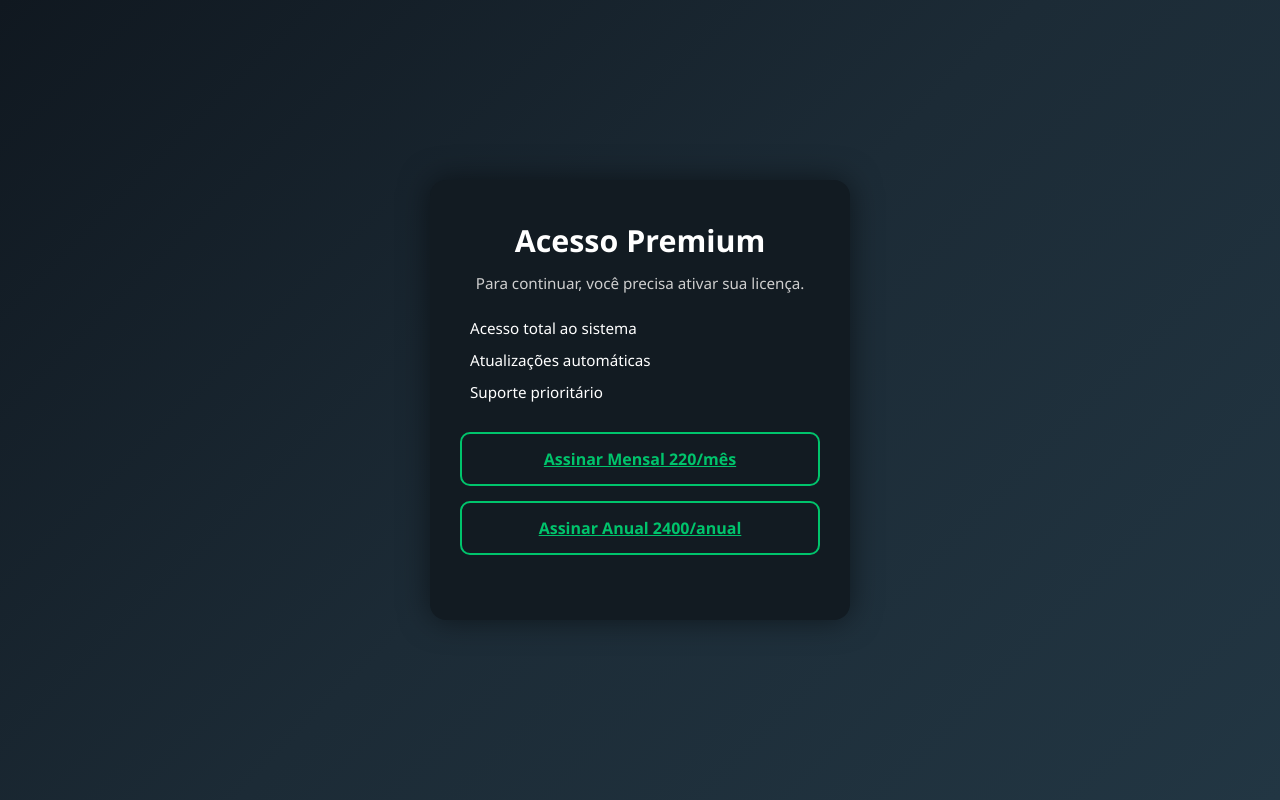
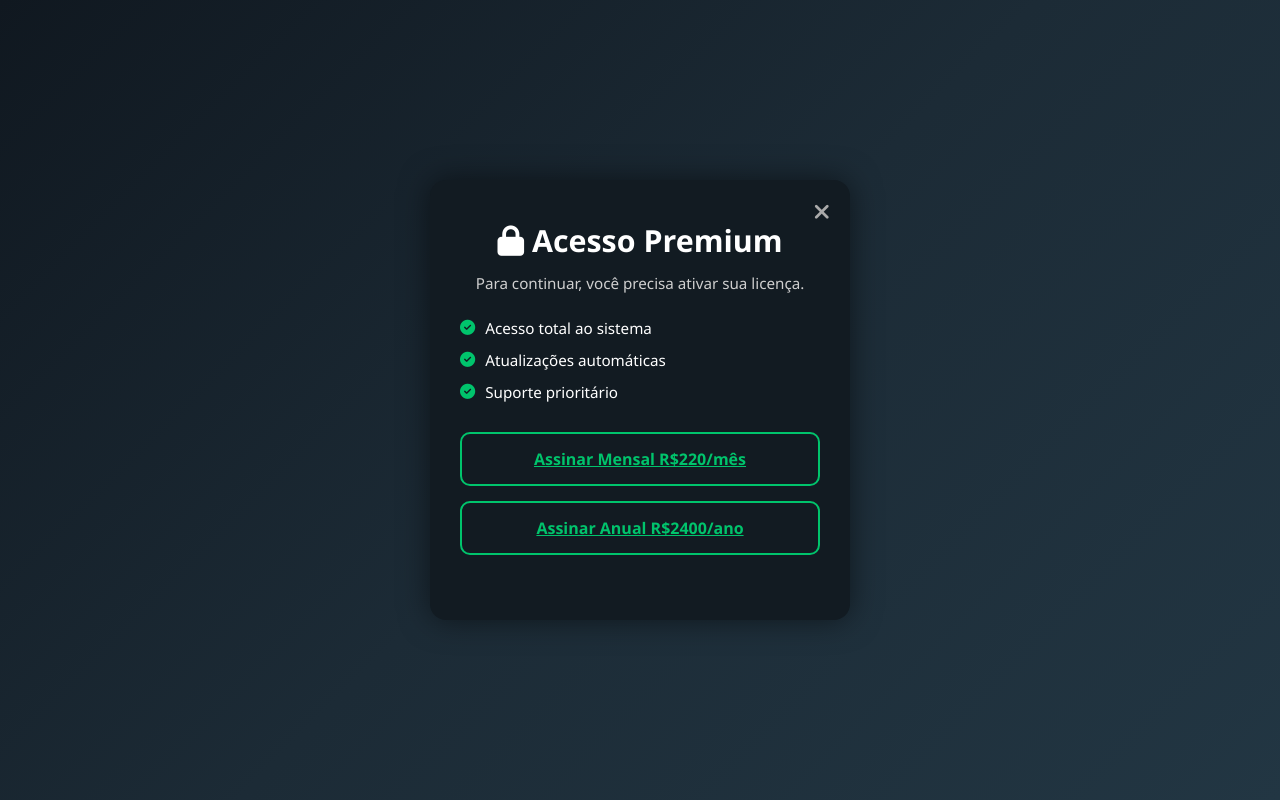
Before and after one commit to BrunoBonfimTeixeira/GeradordeLaudo, a plain HTML site: page telaPagar/pagar.html in a window 1280 px wide. Drawn offline with Linux system fonts and the light colour scheme.

Commit message:
Corrige caminhos e nomes de arquivos

```diff
--- a/telaPagar/pagar.html
+++ b/telaPagar/pagar.html
@@ -3,11 +3,14 @@
 <head>
   <meta charset="UTF-8">
   <meta name="viewport" content="width=device-width, initial-scale=1">
-  <meta http-equiv="Content-Security-Policy" content="default-src 'self'; font-src 'self' https://fonts.gstatic.com; style-src 'self' https://fonts.googleapis.com;">
+
+  <meta http-equiv="Content-Security-Policy" content="default-src 'self'; font-src 'self' https://fonts.gstatic.com https://cdnjs.cloudflare.com; style-src 'self' https://fonts.googleapis.com https://cdnjs.cloudflare.com;">
 
   <title>Pagamento Premium</title>
   <link rel="stylesheet" href="pagar.css">
 
+  <!-- Font Awesome -->
+  <link rel="stylesheet" href="https://cdnjs.cloudflare.com/ajax/libs/font-awesome/6.5.0/css/all.min.css" crossorigin="anonymous" referrerpolicy="no-referrer" />
 </head>
 <body>
   <div class="pagamento-container">
@@ -28,14 +31,10 @@
       </ul>
 
       <div class="opcoes-pagamento">
-        <a href="pagamento-mensal.html" class="btn-plano">Assinar Mensal 220/mês</a>
-        <a href="pagamento-anual.html" class="btn-plano">Assinar Anual 2400/anual</a>
-
+        <a href="pagamento-mensal.html" class="btn-plano">Assinar Mensal R$220/mês</a>
+        <a href="pagamento-anual.html" class="btn-plano">Assinar Anual R$2400/ano</a>
       </div>
-
     </div>
   </div>
-
-  <script type="module" src="../index.html"></script>
 </body>
 </html>
```
Also changed, not shown: login.js (+5 -3 lines).
